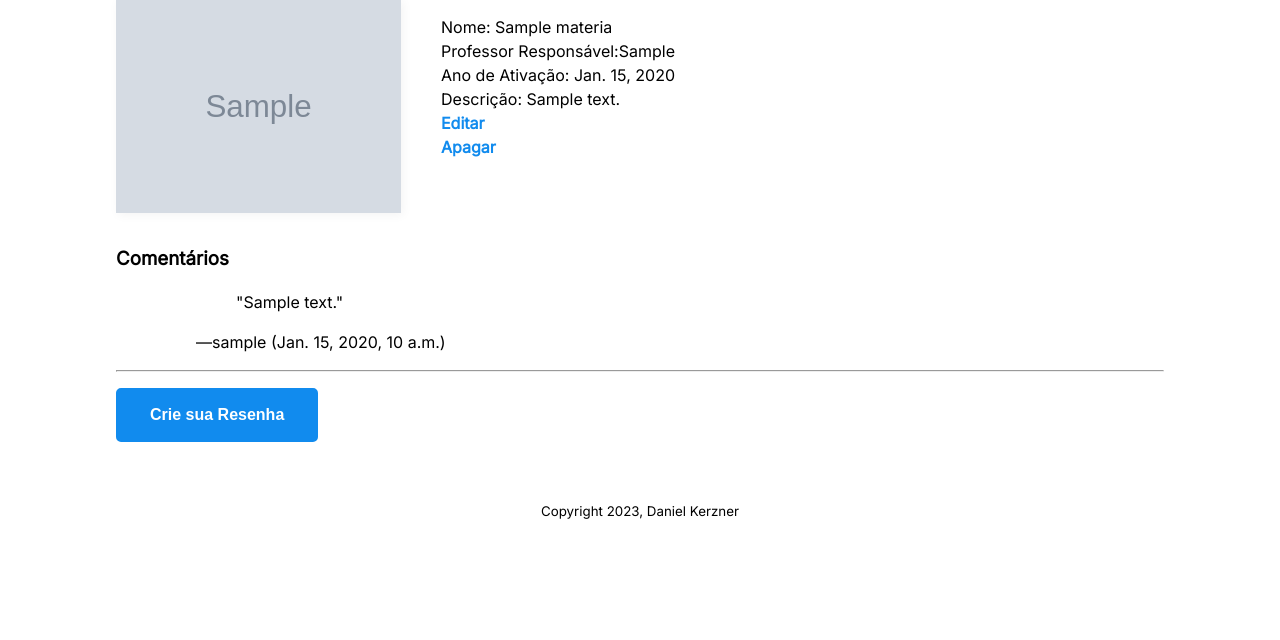
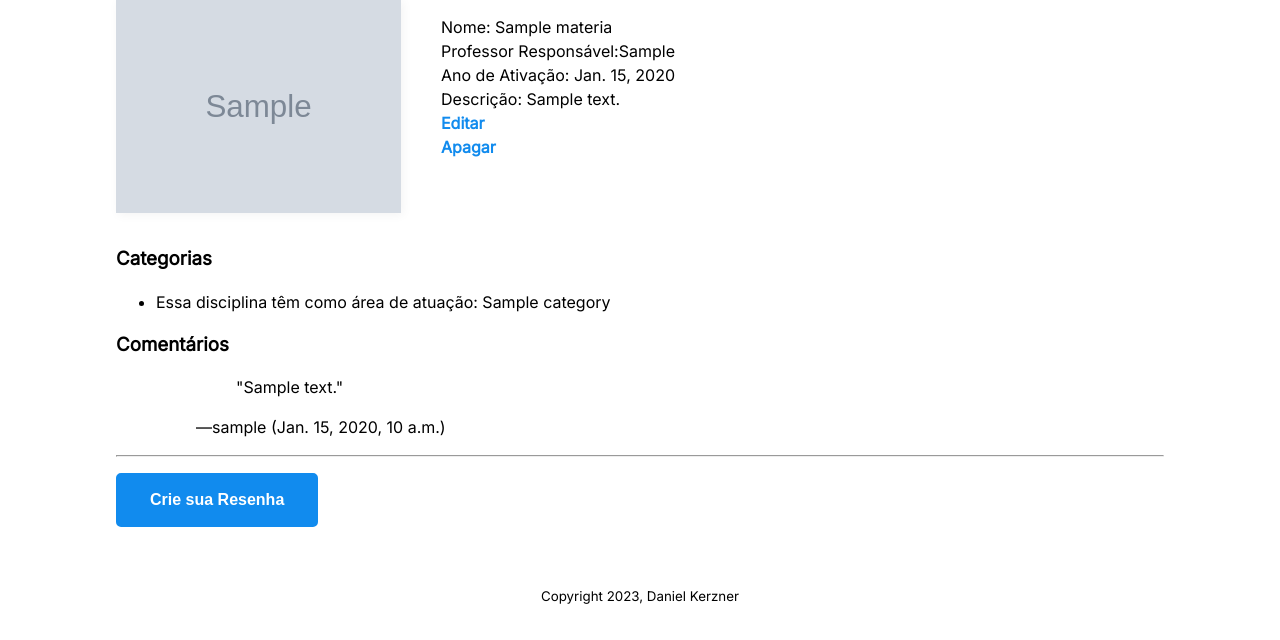
Before and after one commit to danielkerzner/segundaentrega, a Django app: page /materias/1/ in a window 1280 px wide. Shown: the part 277-917 px from the top of the page. Before the commit the page ends 796 px from the top, so only its background shows below. Run offline with Django 4.2, Linux system fonts and the light colour scheme; tables that the repository leaves empty hold one stand-in row (values such as "Sample post"); grey boxes marked "Sample" are stand-in pictures.

Commit message:
Adicionar categorias ao qual a matéria pertence

```diff
--- a/materias/templates/materias/detail.html
+++ b/materias/templates/materias/detail.html
@@ -14,6 +14,14 @@
     <li>Descrição: {{ materia.descricao }}</li>
     <li><a href="{% url 'materias:update' materia.id %}">Editar</a></li>
     <li><a href="{% url 'materias:delete' materia.id %}">Apagar</a></li>
+  </ul>
+</section>
+<section>
+  <h3>Categorias</h3>
+  <ul>
+    {% if materia.category_set.all %}
+      <li>Essa disciplina têm como área de atuação: {{ materia.category_set.all|join:", " }} </li>
+    {% endif %}
   </ul>
 </section>
 <section>
```
